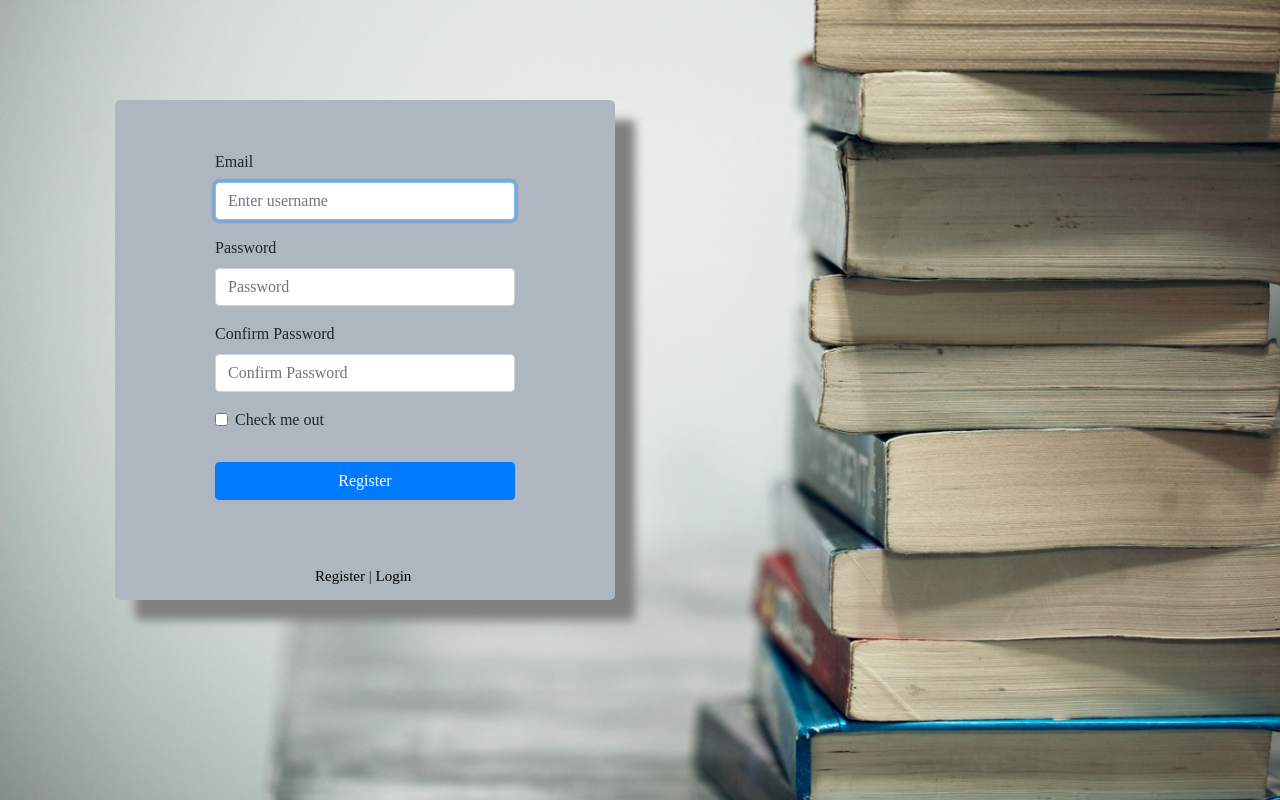
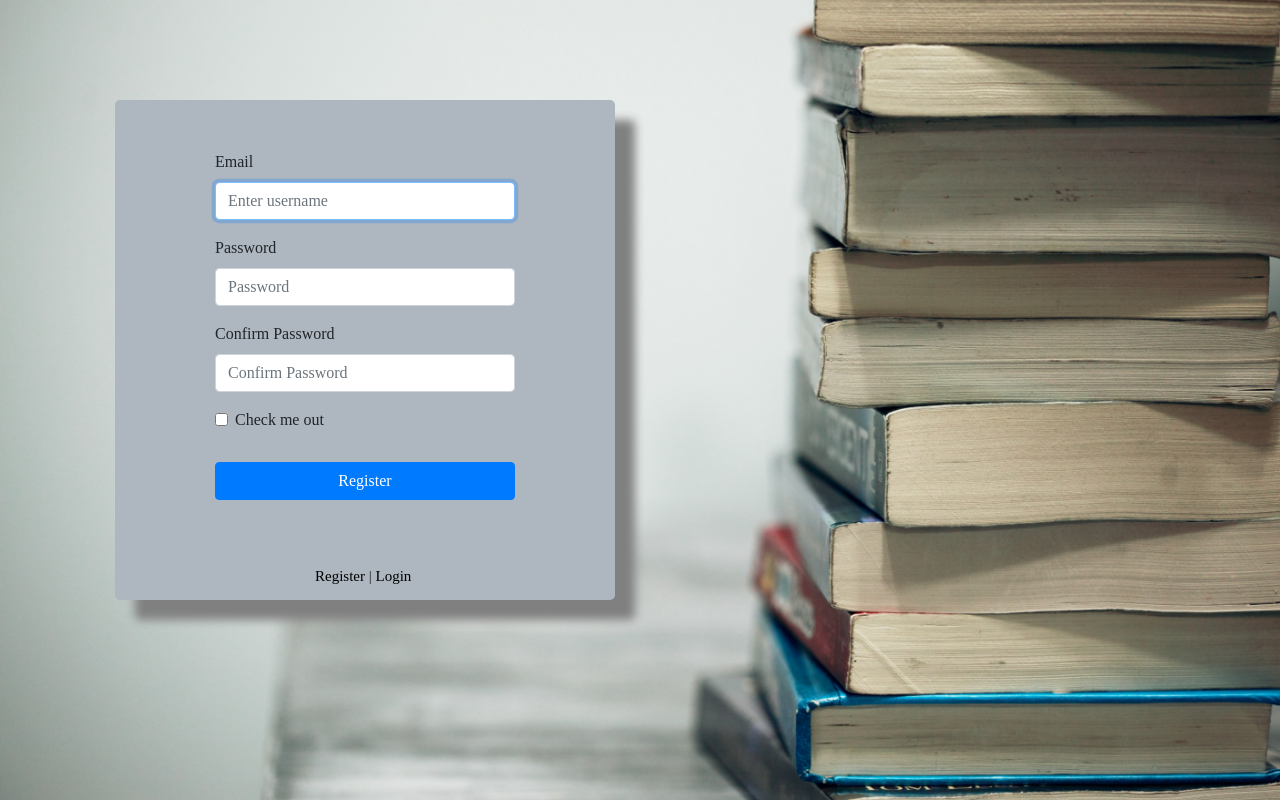
Before and after one commit to sundaramgupta/book-review, a Flask app: page / in a window 1280 px wide. Run offline with Flask 2, Linux system fonts and the light colour scheme; some libraries are stand-ins or nearby versions.

Commit message:
background center fixed

```diff
--- a/static/stylesheet.css
+++ b/static/stylesheet.css
@@ -1,8 +1,9 @@
 body{
 	background-image: url('back2.jpg');
-
+	background-attachment: fixed;
 	background-repeat: no-repeat;
 	background-size: cover;
+	background-position: center;
 }
 
 .container{
```
